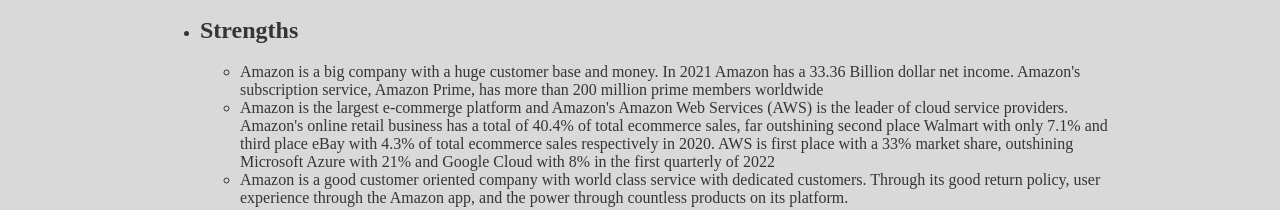
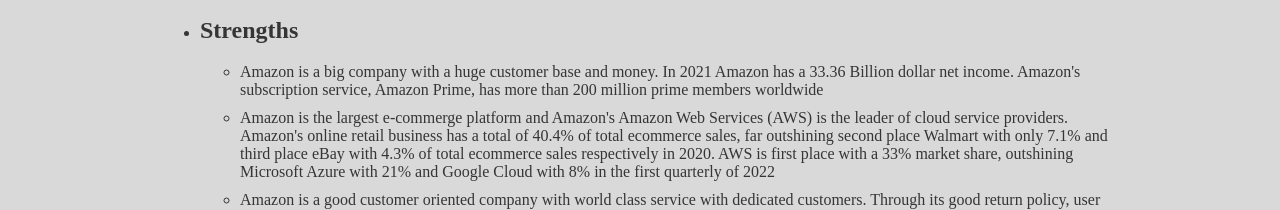
Before and after one commit to destroyer22719/Business-Management-Culminating, a plain HTML site: page swot.html in a window 1280 px wide. Shown: the part 586-796 px from the top of the page. Drawn offline with Linux system fonts and the light colour scheme.

Commit message:
increased readability of swot page

```diff
--- a/styles/swot.css
+++ b/styles/swot.css
@@ -12,3 +12,7 @@
 .main__text {
     width: 75%;
 }
+
+ul ul > li {
+    margin-bottom: 10px;
+}
```
